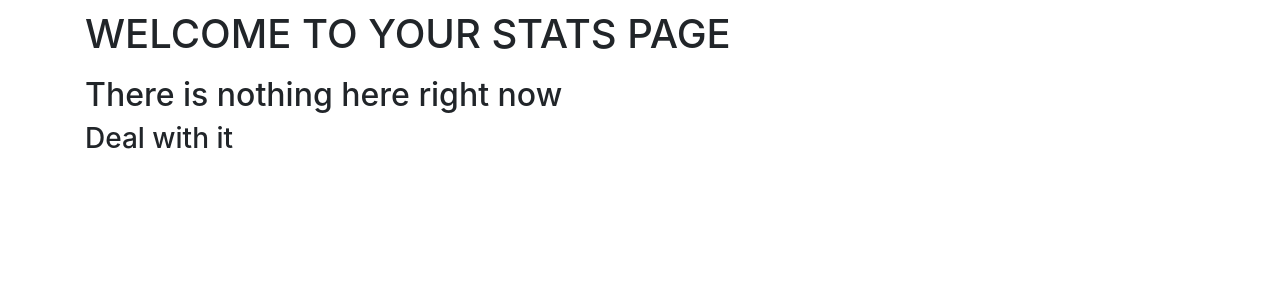
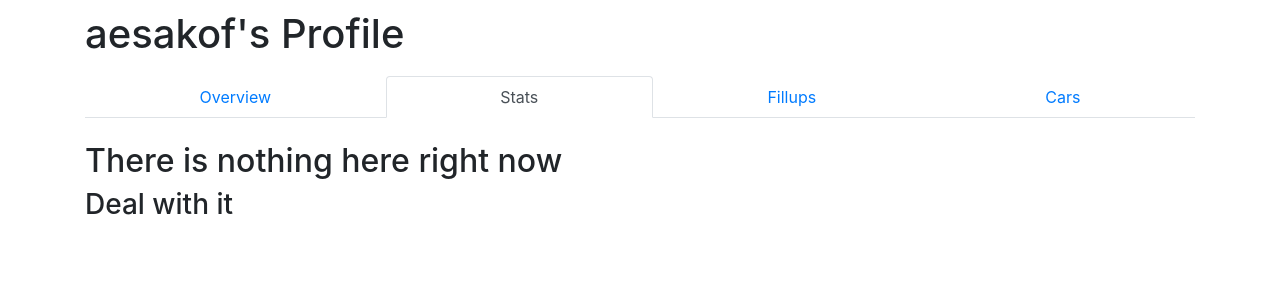
Before and after one commit to aesakof/gas-app, a Django app: a page that uses fillups/templates/fillups/user_stats.html in a window 1280 px wide. Shown: the part 56-356 px from the top of the page. Run offline with Django 3.2, Linux system fonts and the light colour scheme; data comes from the database, SQL or seed files in the repository; some libraries are stand-ins or nearby versions.

Commit message:
Added nav-tab component to all user pages

```diff
--- a/fillups/templates/fillups/user_stats.html
+++ b/fillups/templates/fillups/user_stats.html
@@ -2,7 +2,14 @@
 {% load bootstrap4 %}
 
 {% block content %}
-  <h1>WELCOME TO YOUR STATS PAGE</h1>
+  <h1>{{ profile_name }}'s Profile</h1>
+  <nav class="nav nav-tabs nav-fill">
+    <a class="nav-item nav-link" href="{% url 'fillups:user_profile' username=profile_name %}">Overview</a>
+    <a class="nav-item nav-link active" href="{% url 'fillups:user_stats' username=profile_name %}">Stats</a>
+    <a class="nav-item nav-link" href="{% url 'fillups:user_fillup_list' username=profile_name %}">Fillups</a>
+    <a class="nav-item nav-link" href="{% url 'fillups:user_car_list' username=profile_name %}">Cars</a>
+  </nav>
+  <br>
 
   <h2>There is nothing here right now</h2>
 
--- a/fillups/views.py
+++ b/fillups/views.py
@@ -42,6 +42,12 @@ class UserProfile(TemplateView):
 
 class UserStatsView(TemplateView):
     template_name = 'fillups/user_stats.html'
+
+    def get_context_data(self, **kwargs):
+        usr = get_object_or_404(User, username=self.kwargs.get("username"))
+        context = super(UserStatsView,self).get_context_data(**self.kwargs)
+        context['profile_name'] = usr.username
+        return context
 
 
 class UserFillupListView(ListView):
```
Also changed, not shown: fillups/templates/fillups/user_car_list.html (+9 -1 lines), fillups/templates/fillups/user_fillup_list.html (+9 -1 lines), fillups/templates/fillups/user_profile.html (+9 -5 lines).
